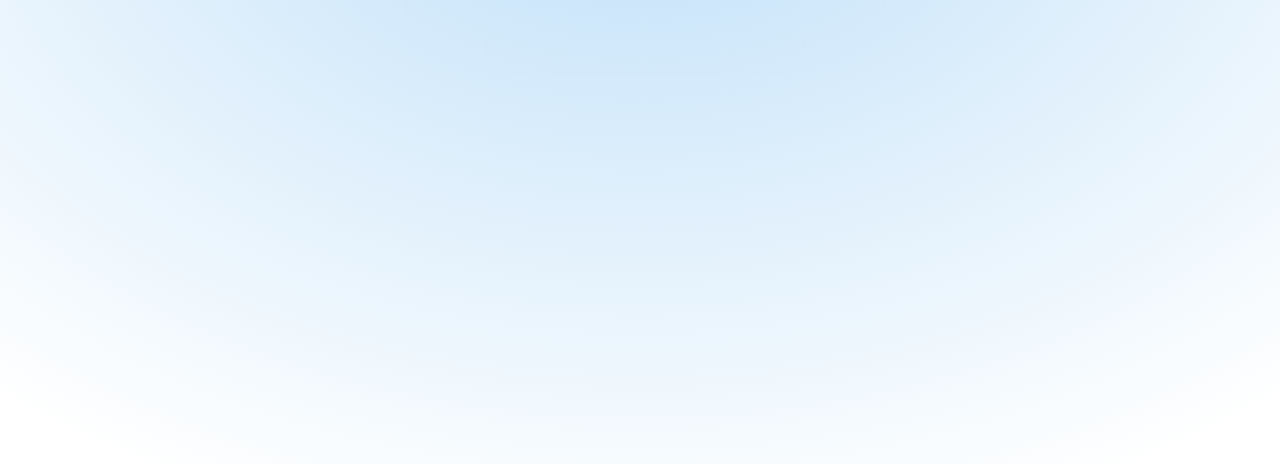
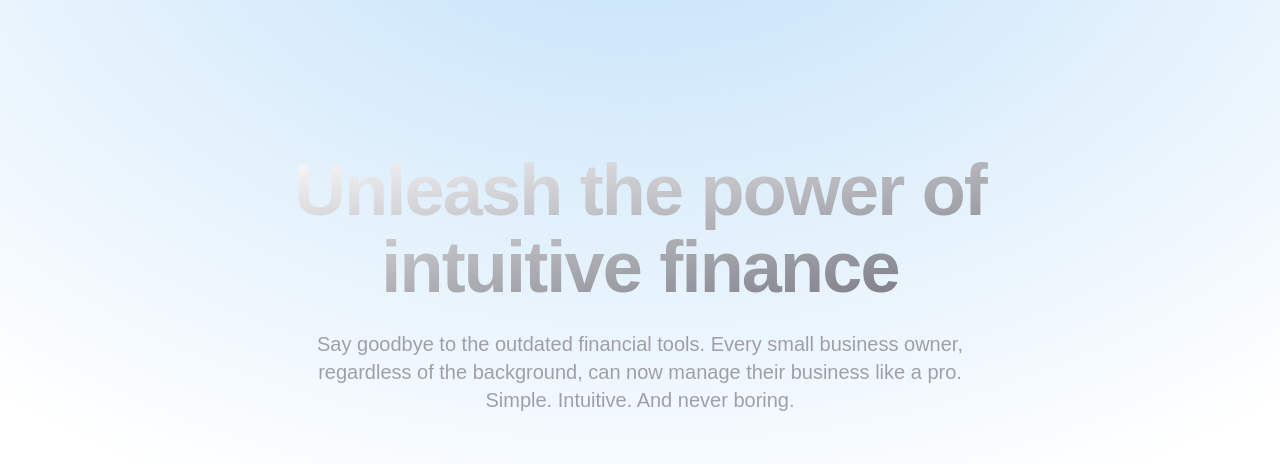
Before and after one commit to VedantPatil-99/Cobalt-clone, a Next.js app: page / in a window 1280 px wide. Shown: the top 464 px of the page. Built offline with nearby package versions, Linux system fonts and the light colour scheme.

Commit message:
Add content section with title and description to Home page

```diff
--- a/src/app/page.tsx
+++ b/src/app/page.tsx
@@ -6,6 +6,16 @@ export default function Home() {
         <section className="relative isolate h-screen pt-14">
           <GradientBg />
           <GridPattern />
+          <div className="mx-auto mt-10 flex max-w-3xl flex-col items-center justify-center pt-14 text-center">
+            <h1 className="bg-gradient-to-br from-white to-zinc-500 bg-clip-text text-5xl/[1.07] font-bold tracking-tight text-transparent md:text-7xl/[1.07]">
+              Unleash the power of intuitive finance
+            </h1>
+            <p className="mt-6 max-w-2xl text-lg font-medium text-zinc-400 md:text-xl">
+              Say goodbye to the outdated financial tools. Every small business
+              owner, regardless of the background, can now manage their business
+              like a pro. Simple. Intuitive. And never boring.
+            </p>
+          </div>
         </section>
       </main>
     </>
```
